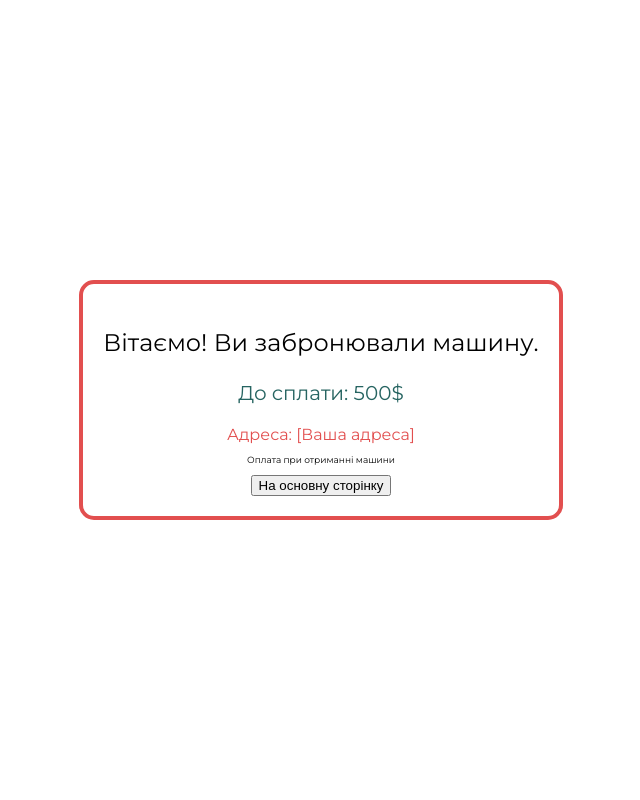
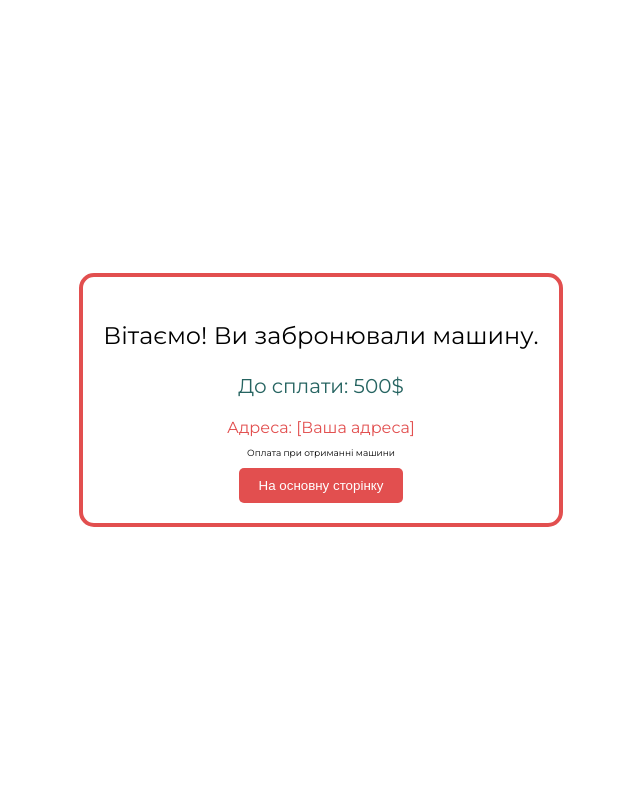
Before and after one commit to bilyi1andrii/Carsharing, a Python web app: template flaskblog/templates/message.html in a window 1280 px wide. Shown: the whole page, without its empty margins (319-959 px from the left). Run offline with Jinja, Linux system fonts and the light colour scheme; the template is opened without the code that fills it, so the values that code supplies are empty.

Commit message:
Add files via upload

```diff
--- a/flaskblog/static/css/message.css
+++ b/flaskblog/static/css/message.css
@@ -45,9 +45,21 @@ body, html {
   margin-bottom: 10px;
 }
 
-.logo {
-  width: 100px;
+/* .logo {
+  width: 10px;
   height: auto;
   display: block;
-  margin: 0 auto;
+  margin-bottom: autox;
+} */
+button {
+  background-color: #E24F4F;
+  color: #fff;
+  padding: 10px 20px;
+  border: none;
+  border-radius: 5px;
+  cursor: pointer;
 }
+
+button:hover {
+  background-color: #E24F4F;
+}
```
